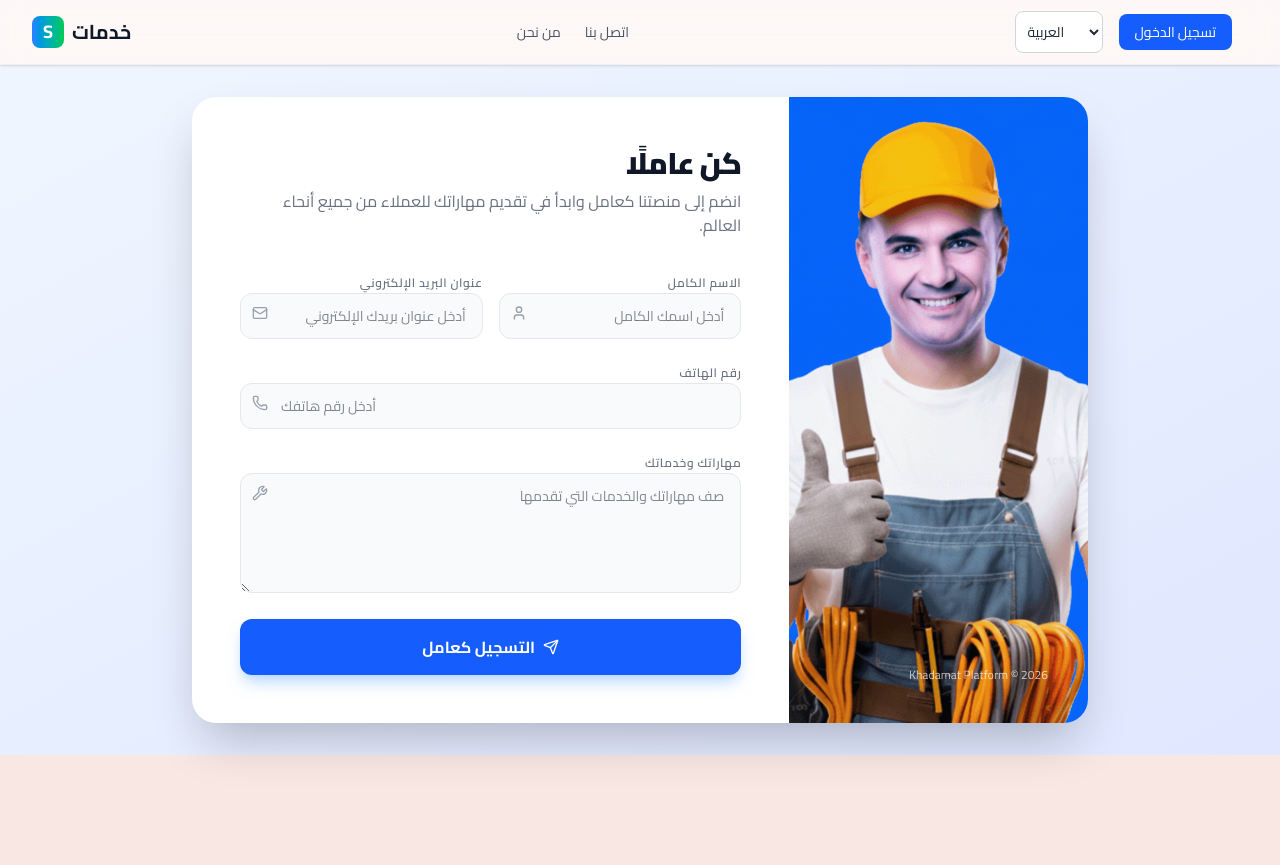
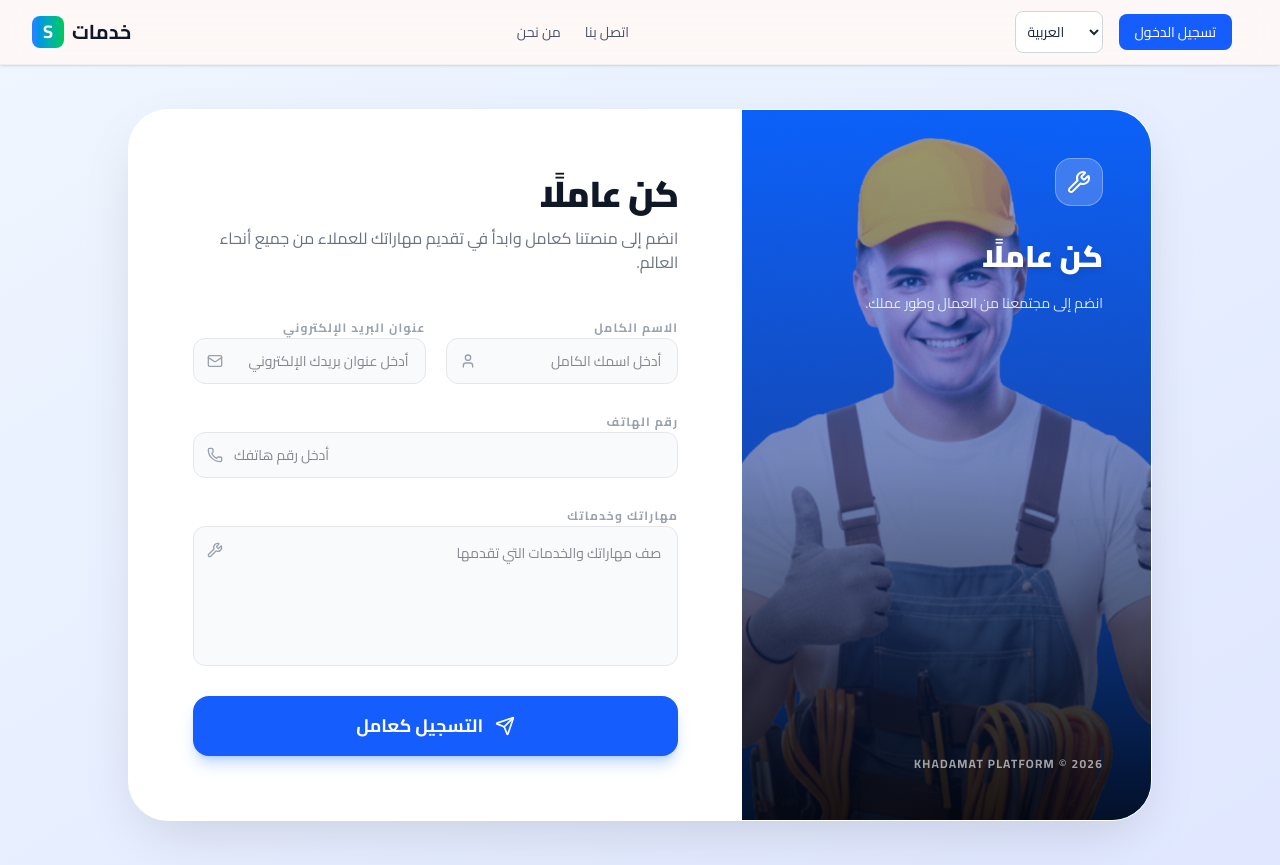
Before and after one commit to Yadev7/Multiservice-Frontend, a Next.js app: page /become-tasker in a window 1280 px wide. Before the commit the page ends 800 px from the top, so only its background shows below. Built offline with nearby package versions, Linux system fonts and the light colour scheme.

Commit message:
13022026

```diff
--- a/src/app/become-tasker/page.tsx
+++ b/src/app/become-tasker/page.tsx
@@ -24,70 +24,76 @@ export default function BecomeTaskerPage() {
     console.log(formData);
   };
 
+  // Shared Focus Classes for inputs
+  const inputClasses = `
+    w-full pl-10 pr-4 py-3 bg-gray-50 border border-gray-200 text-gray-900 rounded-xl
+    outline-none transition-all duration-300 text-sm
+    focus:bg-white focus:border-blue-500 focus:ring-4 focus:ring-blue-500/10
+    focus:shadow-[0_0_20px_rgba(59,130,246,0.15)] focus:-translate-y-0.5
+  `;
+
   return (
-    // p-4 ensures the card doesn't touch screen edges on mobile
-    <div className="bg-gradient-to-br from-blue-50 to-indigo-100 flex items-center justify-center md:p-8">
+    <div className="min-h-screen bg-gradient-to-br from-blue-50 to-indigo-100 flex items-center justify-center p-4 md:p-8 overflow-hidden">
 
-      {/* Container: Max-width increases on desktop for a "premium" feel */}
-      <div className="max-w-4xl w-full bg-white rounded-3xl shadow-2xl overflow-hidden flex flex-col md:flex-row">
+      {/* Main Container with Slide Up and Deep Shadow */}
+      <div className="max-w-5xl w-full bg-white rounded-[2.5rem] shadow-[0_20px_60px_-15px_rgba(0,0,0,0.15)] overflow-hidden flex flex-col md:flex-row animate-slide-up border border-white/20">
 
-        {/* Left Section: Visual Sidebar (Hidden on small mobile, visible on tablet+) */}
-        <div className="hidden md:flex md:w-1/3 relative overflow-hidden flex-col justify-between text-white p-10">
+        {/* Left Section: Visual Sidebar */}
+        <div className="hidden md:flex md:w-2/5 relative overflow-hidden flex-col justify-between text-white p-12">
 
-          {/* Background Image */}
           <Image
             src="/become_tasker.png"
             alt="Service provider working"
-            width={400}
-            height={600}
-            className="absolute inset-0 w-full h-full object-cover"
+            fill
+            priority
+            className="absolute inset-0 w-full h-full object-cover animate-slow-zoom"
           />
 
-          {/* Gradient Overlay (Darkens the image so text stays readable) */}
-          <div className="absolute inset-0" />
+          {/* Gradient Overlay for Readability */}
+          <div className="absolute inset-0 bg-gradient-to-b from-blue-600/40 via-blue-900/60 to-gray-950/90" />
 
-          {/* Content (Z-index ensures it stays above the image/overlay) */}
           <div className="relative z-10">
-            {/* <Briefcase className="w-12 h-12 mb-6 text-blue-200" /> */}
-            <h2 className="text-2xl font-bold leading-tight">
-              {/* {t('become_tasker_page.sidebar_title', 'Join our community of experts')} */}
+            <div className="w-12 h-12 bg-white/20 backdrop-blur-md rounded-2xl flex items-center justify-center mb-8 border border-white/30">
+                <Wrench className="text-white w-6 h-6" />
+            </div>
+            <h2 className="text-3xl font-black leading-tight drop-shadow-md">
+                {t('become_tasker_page.sidebar_title', 'Build Your Professional Future')}
             </h2>
-            <p className="mt-4 text-blue-50 text-sm leading-relaxed font-medium">
-              {/* {t('become_tasker_page.sidebar_description')} */}
+            <p className="mt-4 text-blue-50/90 text-sm leading-relaxed font-medium max-w-xs">
+                 {t('become_tasker_page.sidebar_description', 'Join the top network of service providers and grow your business today.')}
             </p>
           </div>
 
-          <div className="relative z-10 text-xs opacity-70">
-            {/* You can add a logo or extra info here */}
+          <div className="relative z-10 text-xs font-bold tracking-widest opacity-60 uppercase">
             Khadamat Platform © 2026
           </div>
         </div>
 
         {/* Right Section: The Form */}
-        <div className="w-full md:w-2/3 p-6 sm:p-8 md:p-12">
-          <header className="mb-8">
-            <h1 className="text-2xl sm:text-3xl font-extrabold text-gray-900 tracking-tight">
+        <div className="w-full md:w-3/5 p-8 sm:p-12 md:p-16">
+          <header className="mb-10">
+            <h1 className="text-3xl sm:text-4xl font-black text-gray-900 tracking-tight">
               {t('become_tasker_page.title')}
             </h1>
-            <p className="text-gray-500 mt-2 text-sm sm:text-base">
+            <p className="text-gray-500 mt-3 text-sm sm:text-base font-medium">
               {t('become_tasker_page.description')}
             </p>
           </header>
 
-          <form onSubmit={handleSubmit} className="space-y-5">
-            {/* Grid: 1 col on mobile, 2 cols on tablet+ */}
-            <div className="grid grid-cols-1 sm:grid-cols-2 gap-4">
-              <div className="space-y-1">
-                <label className="text-xs font-semibold text-gray-500 uppercase tracking-wider ml-1">
+          <form onSubmit={handleSubmit} className="space-y-6">
+            <div className="grid grid-cols-1 sm:grid-cols-2 gap-5">
+              {/* Name */}
+              <div className="space-y-1.5 group">
+                <label className="text-xs font-bold text-gray-400 uppercase tracking-widest ml-1 transition-colors group-focus-within:text-blue-600">
                   {t('become_tasker_page.form.name')}
                 </label>
                 <div className="relative">
-                  <User className="absolute left-3 top-3 w-4 h-4 text-gray-400" />
+                  <User className="absolute left-3.5 top-1/2 -translate-y-1/2 w-4 h-4 text-gray-400 group-focus-within:text-blue-500 transition-colors" />
                   <input
                     id="name"
                     type="text"
                     required
-                    className="w-full pl-10 pr-4 py-3 bg-gray-50 border border-gray-200 text-gray-900 rounded-xl focus:ring-2 focus:ring-blue-500 focus:bg-white outline-none transition-all text-sm"
+                    className={inputClasses}
                     value={formData.name}
                     onChange={handleChange}
                     placeholder={t('become_tasker_page.form.name_placeholder')}
@@ -95,17 +101,18 @@ export default function BecomeTaskerPage() {
                 </div>
               </div>
 
-              <div className="space-y-1">
-                <label className="text-xs font-semibold text-gray-500 uppercase tracking-wider ml-1">
+              {/* Email */}
+              <div className="space-y-1.5 group">
+                <label className="text-xs font-bold text-gray-400 uppercase tracking-widest ml-1 transition-colors group-focus-within:text-blue-600">
                   {t('become_tasker_page.form.email')}
                 </label>
                 <div className="relative">
-                  <Mail className="absolute left-3 top-3 w-4 h-4 text-gray-400" />
+                  <Mail className="absolute left-3.5 top-1/2 -translate-y-1/2 w-4 h-4 text-gray-400 group-focus-within:text-blue-500 transition-colors" />
                   <input
                     id="email"
                     type="email"
                     required
-                    className="w-full pl-10 pr-4 py-3 bg-gray-50 border border-gray-200 text-gray-900 rounded-xl focus:ring-2 focus:ring-blue-500 focus:bg-white outline-none transition-all text-sm"
+                    className={inputClasses}
                     value={formData.email}
                     onChange={handleChange}
                     placeholder={t('become_tasker_page.form.email_placeholder')}
@@ -114,17 +121,18 @@ export default function BecomeTaskerPage() {
               </div>
             </div>
 
-            <div className="space-y-1">
-              <label className="text-xs font-semibold text-gray-500 uppercase tracking-wider ml-1">
+            {/* Phone */}
+            <div className="space-y-1.5 group">
+              <label className="text-xs font-bold text-gray-400 uppercase tracking-widest ml-1 transition-colors group-focus-within:text-blue-600">
                 {t('become_tasker_page.form.phone')}
               </label>
               <div className="relative">
-                <Phone className="absolute left-3 top-3 w-4 h-4 text-gray-400" />
+                <Phone className="absolute left-3.5 top-1/2 -translate-y-1/2 w-4 h-4 text-gray-400 group-focus-within:text-blue-500 transition-colors" />
                 <input
                   id="phone"
                   type="tel"
                   required
-                  className="w-full pl-10 pr-4 py-3 bg-gray-50 border border-gray-200 text-gray-900 rounded-xl focus:ring-2 focus:ring-blue-500 focus:bg-white outline-none transition-all text-sm"
+                  className={inputClasses}
                   value={formData.phone}
                   onChange={handleChange}
                   placeholder={t('become_tasker_page.form.phone_placeholder')}
@@ -132,34 +140,53 @@ export default function BecomeTaskerPage() {
               </div>
             </div>
 
-            <div className="space-y-1">
-              <label className="text-xs font-semibold text-gray-500 uppercase tracking-wider ml-1">
+            {/* Skills */}
+            <div className="space-y-1.5 group">
+              <label className="text-xs font-bold text-gray-400 uppercase tracking-widest ml-1 transition-colors group-focus-within:text-blue-600">
                 {t('become_tasker_page.form.skills')}
               </label>
               <div className="relative">
-                <Wrench className="absolute left-3 top-3 w-4 h-4 text-gray-400" />
+                <Wrench className="absolute left-3.5 top-4 w-4 h-4 text-gray-400 group-focus-within:text-blue-500 transition-colors" />
                 <textarea
                   id="skills"
                   required
-                  className="w-full pl-10 pr-4 py-3 bg-gray-50 border border-gray-200 text-gray-900 rounded-xl focus:ring-2 focus:ring-blue-500 focus:bg-white outline-none transition-all text-sm min-h-[120px]"
+                  className={`${inputClasses} min-h-[140px] pt-4 resize-none`}
                   value={formData.skills}
                   onChange={handleChange}
                   placeholder={t('become_tasker_page.form.skills_placeholder')}
-                  rows={4}
                 ></textarea>
               </div>
             </div>
 
+            {/* Submit Button */}
             <button
               type="submit"
-              className="w-full flex items-center justify-center gap-2 bg-blue-600 hover:bg-blue-700 text-white font-bold py-4 rounded-xl shadow-lg shadow-blue-200 transition-all active:scale-[0.98] mt-2"
+              className="w-full flex items-center justify-center gap-3 bg-blue-600 hover:bg-blue-700 text-white font-bold py-4 rounded-2xl shadow-lg shadow-blue-500/30 transition-all active:scale-[0.98] hover:shadow-blue-500/50 mt-4 cursor-pointer"
             >
-              <Send className="w-4 h-4" />
-              {t("become_tasker_page.submit")}
+              <Send className="w-5 h-5" />
+              <span className="text-lg">{t("become_tasker_page.submit")}</span>
             </button>
           </form>
         </div>
       </div>
+
+      {/* Global Animation Styles */}
+      <style jsx>{`
+        @keyframes slideUp {
+          from { opacity: 0; transform: translateY(40px); }
+          to { opacity: 1; transform: translateY(0); }
+        }
+        @keyframes slowZoom {
+          from { transform: scale(1); }
+          to { transform: scale(1.15); }
+        }
+        .animate-slide-up {
+          animation: slideUp 0.8s cubic-bezier(0.16, 1, 0.3, 1) forwards;
+        }
+        .animate-slow-zoom {
+          animation: slowZoom 30s ease-in-out infinite alternate;
+        }
+      `}</style>
     </div>
   );
 }
--- a/src/app/forgot-password/page.tsx
+++ b/src/app/forgot-password/page.tsx
@@ -103,8 +103,12 @@ const ForgotPasswordPage: FC = () => {
                     required
                     value={email}
                     onChange={(e) => setEmail(e.target.value)}
-                    className="w-full border border-gray-300 dark:border-gray-600 rounded-lg p-3 bg-gray-50 dark:bg-gray-700 text-gray-900 dark:text-white focus:outline-none focus:ring-2 focus:ring-indigo-500 transition"
                     placeholder={t('forgot_password_page.email_placeholder')}
+                    className="w-full border border-gray-300 rounded-lg p-3 outline-none transition-all duration-300 ease-in-out
+                    focus:border-blue-500
+                    focus:ring-4
+                    focus:ring-blue-500/20
+                    focus:shadow-[0_0_20px_rgba(59,130,246,0.3)]"
                 />
                 </div>
             </div>
```
Also changed, not shown: src/app/sign-in/page.tsx (+10 -2 lines), src/components/Hero.tsx (+2 -8 lines), tsconfig.json (+22 -5 lines).
